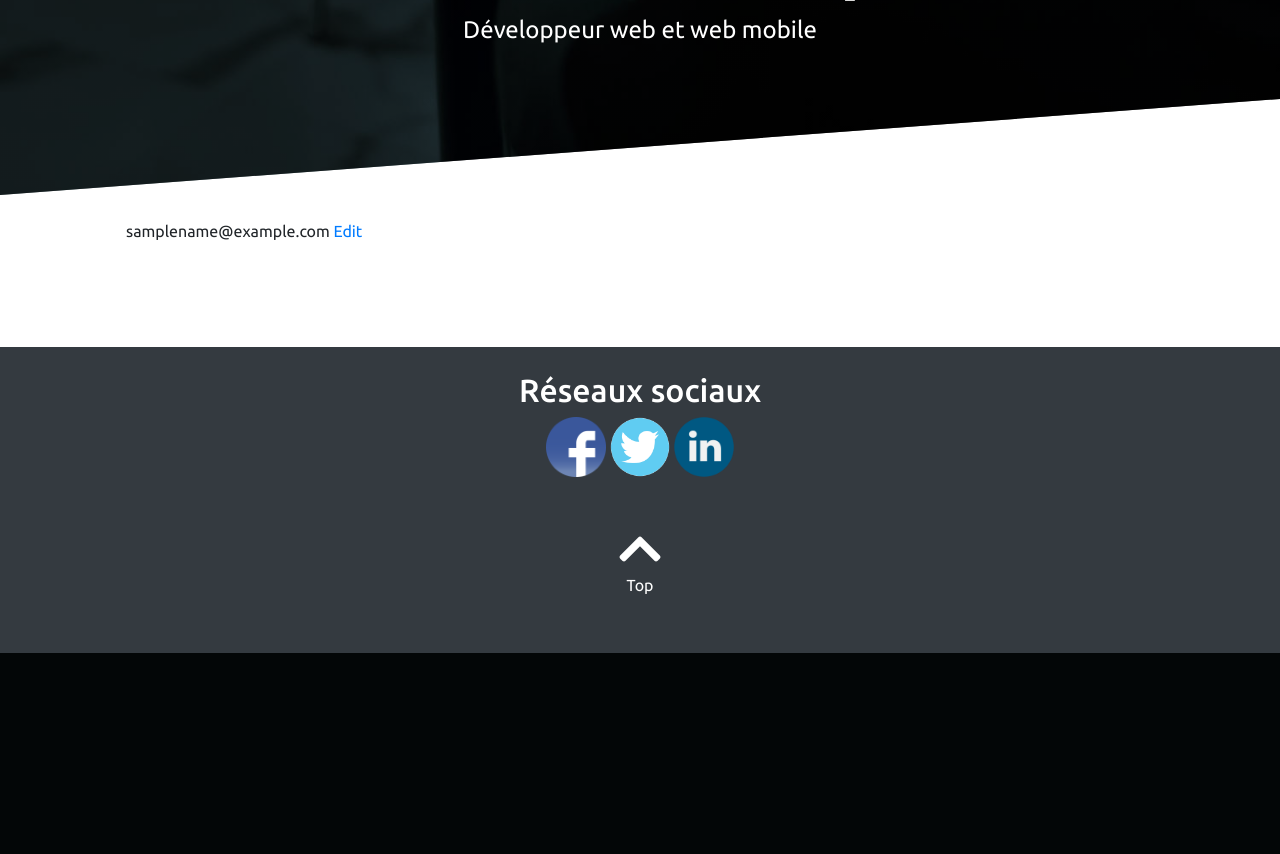
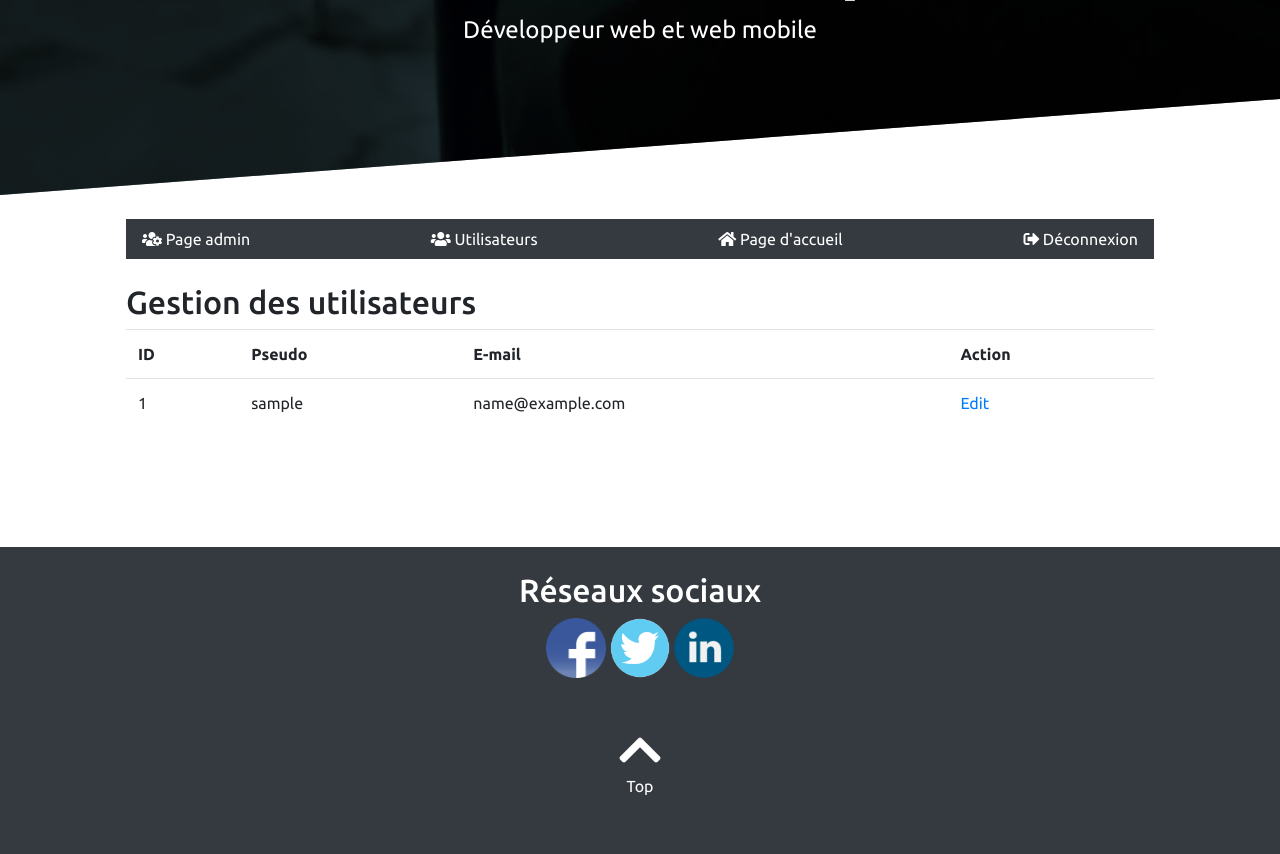
Before and after one commit to citizenz7/portfolio, a PHP site: page /admin/users.php in a window 1280 px wide. Shown: the part 605-1459 px from the top of the page. Before the commit the page ends 1258 px from the top, so only its background shows below. Run offline with PHP 8.4, Linux system fonts and the light colour scheme; the visitor is signed in with stand-in values (Sample User, id 1); tables that the repository leaves empty or names only in its code hold one stand-in row (values such as "Sample post"); some libraries are stand-ins or nearby versions.

Commit message:
admin users 1

```diff
--- a/admin/users.php
+++ b/admin/users.php
@@ -16,7 +16,20 @@ if(!$user->is_logged_in()){
 $stmt = $db->query('SELECT memberID, username, email FROM membres ORDER BY username');
 while($row = $stmt->fetch()){
 
+include_once 'menu.php';
+?>
+
+  <h2>Gestion des utilisateurs</h2>
+  <table class="table">
+    <tr>
+      <th>ID</th>
+      <th>Pseudo</th>
+      <th>E-mail</th>
+      <th>Action</th>
+      </tr>
+<?php
     echo '<tr>';
+    echo '<td>'.$row['memberID'].'</td>';
     echo '<td>'.$row['username'].'</td>';
     echo '<td>'.$row['email'].'</td>';
     ?>
@@ -29,7 +42,7 @@ while($row = $stmt->fetch()){
     </td>
 
     <?php
-    echo '</tr>';
+    echo '</tr></table>';
 
 }
 ?>
```
